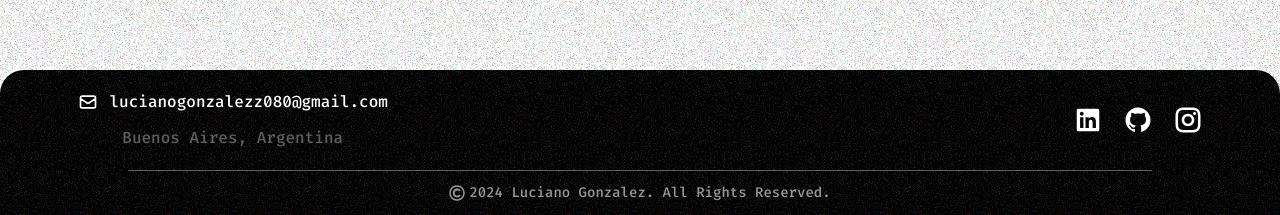
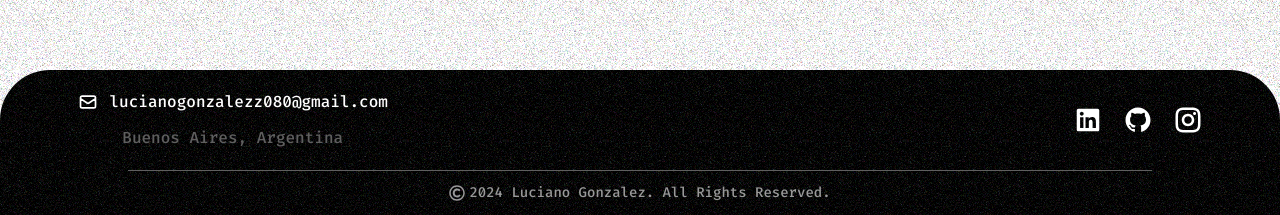
Before and after one commit to LuchoDevjs/MyPortfolio, a Next.js app: page / in a window 1280 px wide. Shown: the part 2816-3031 px from the top of the page. Built offline with nearby package versions, Linux system fonts and the light colour scheme.

Commit message:
updated footer

```diff
--- a/src/components/Footer/Footer.tsx
+++ b/src/components/Footer/Footer.tsx
@@ -6,7 +6,7 @@ import { FaRegCopyright } from "react-icons/fa";
 
 export const Footer = () => {
   return (
-    <section className="bg-noiseBlack dark:bg-noiseWhite bg-black dark:bg-[#d8d8d8] rounded-t-3xl">
+    <section className="bg-noiseBlack dark:bg-noiseWhite bg-black dark:bg-[#d8d8d8] rounded-t-[50px]">
       <div className="flex flex-col lg:flex-row gap-8 justify-between p-5 items-center max-w-8xl mx-auto">
         <div className="flex flex-col gap-3 text-center">
           <div className="flex flex-row gap-3 items-center">
```
